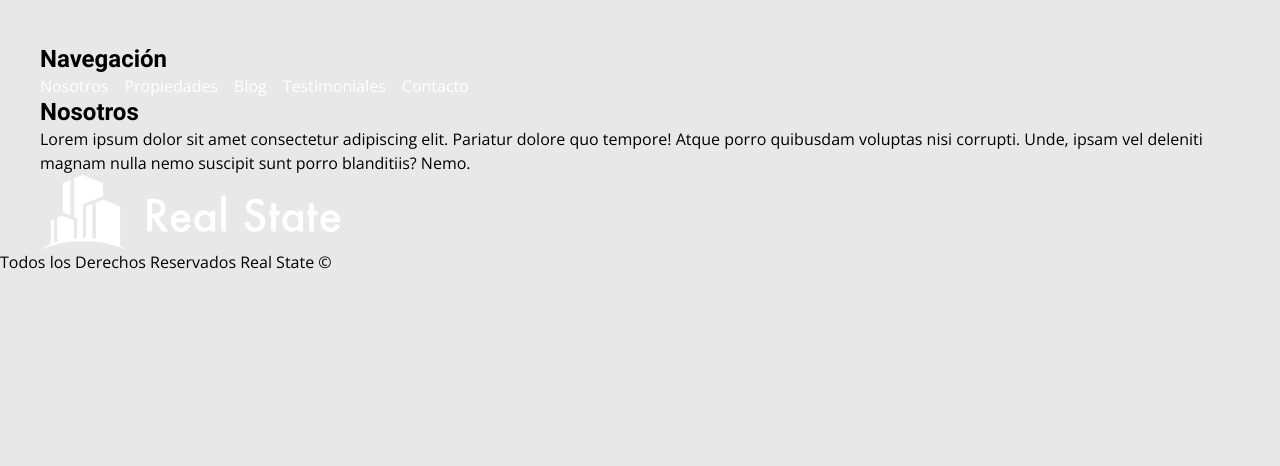
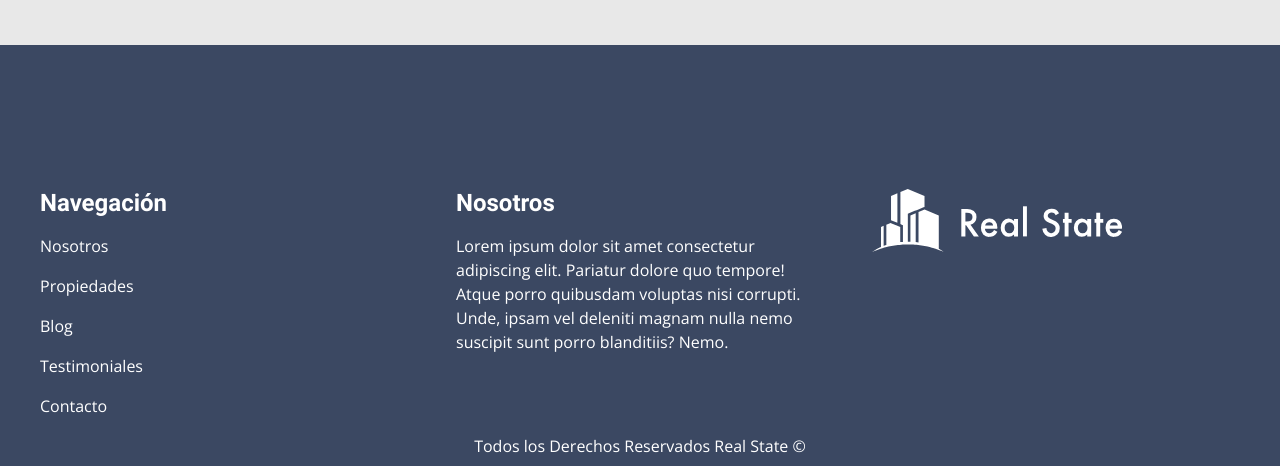
Before and after one commit to JmAtochePascual/RealState, a website: page index.html in a window 1280 px wide. Shown: the part 3451-3917 px from the top of the page. Before the commit the page ends 3725 px from the top, so only its background shows below. Drawn offline with nearby package versions, Linux system fonts and the light colour scheme; files that its build step writes are made by us from their sources; files whose address does not match are found by name.

Commit message:
[ADD] agregar estilos para el footer

```diff
--- /dev/null
+++ b/src/scss/ui/_footer.scss
@@ -0,0 +1,45 @@
+@use "../base/variables" as v;
+@use "../base/mixins" as m;
+
+.footer {
+  padding-top: 4.8rem;
+  background-color: v.$primario;
+
+  &__grid {
+    margin-bottom: 1.6rem;
+    display: grid;
+    gap: 2.4rem;
+    color: v.$blanco;
+
+    @media (min-width: 768px) {
+      padding-top: 9.6rem;
+      grid-template-columns: repeat(3, 1fr);
+      gap: 4.8rem;
+    }
+  }
+
+  &__menu {
+    @media (min-width: 768px) {
+      flex-direction: column;
+    }
+  }
+
+  &__heading {
+    margin-bottom: 1.6rem;
+  }
+
+  &__link-vertical {
+    align-self: flex-start;
+  }
+
+  &__img {
+    width: 25rem;
+  }
+
+  &__copyright {
+    padding-bottom: .8rem;
+    text-align: center;
+    color: v.$blanco;
+  }
+
+}
--- a/src/scss/ui/_index.scss
+++ b/src/scss/ui/_index.scss
@@ -3,3 +3,4 @@
 @forward "propiedades";
 @forward "destacada";
 @forward "entradas-blog";
+@forward "footer";
```
